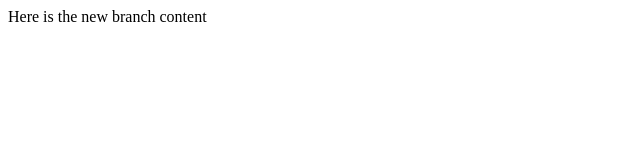
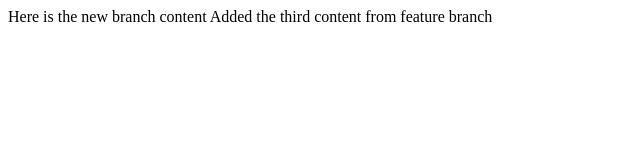
Before and after one commit to clint22/lecture1, a plain HTML site: page index.html in a window 1280 px wide. Shown: the whole page, without its empty margins (0-640 px from the left). Drawn offline with Linux system fonts and the light colour scheme.

Commit message:
Added the third content

```diff
--- a/index.html
+++ b/index.html
@@ -5,5 +5,6 @@
 </head>
 <body>
 Here is the new branch content
+Added the third content from feature branch
 </body>
 </html>
```
